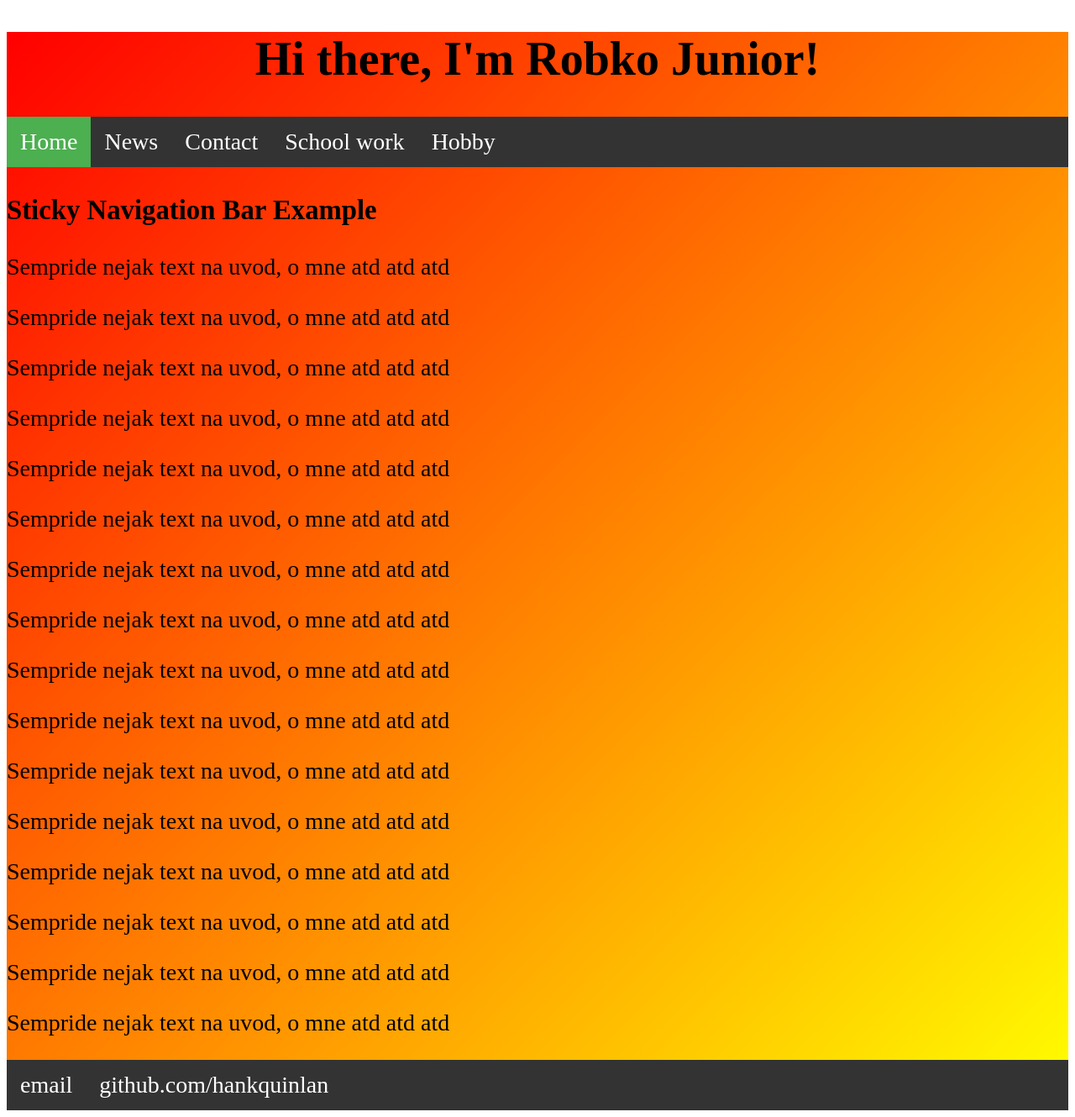
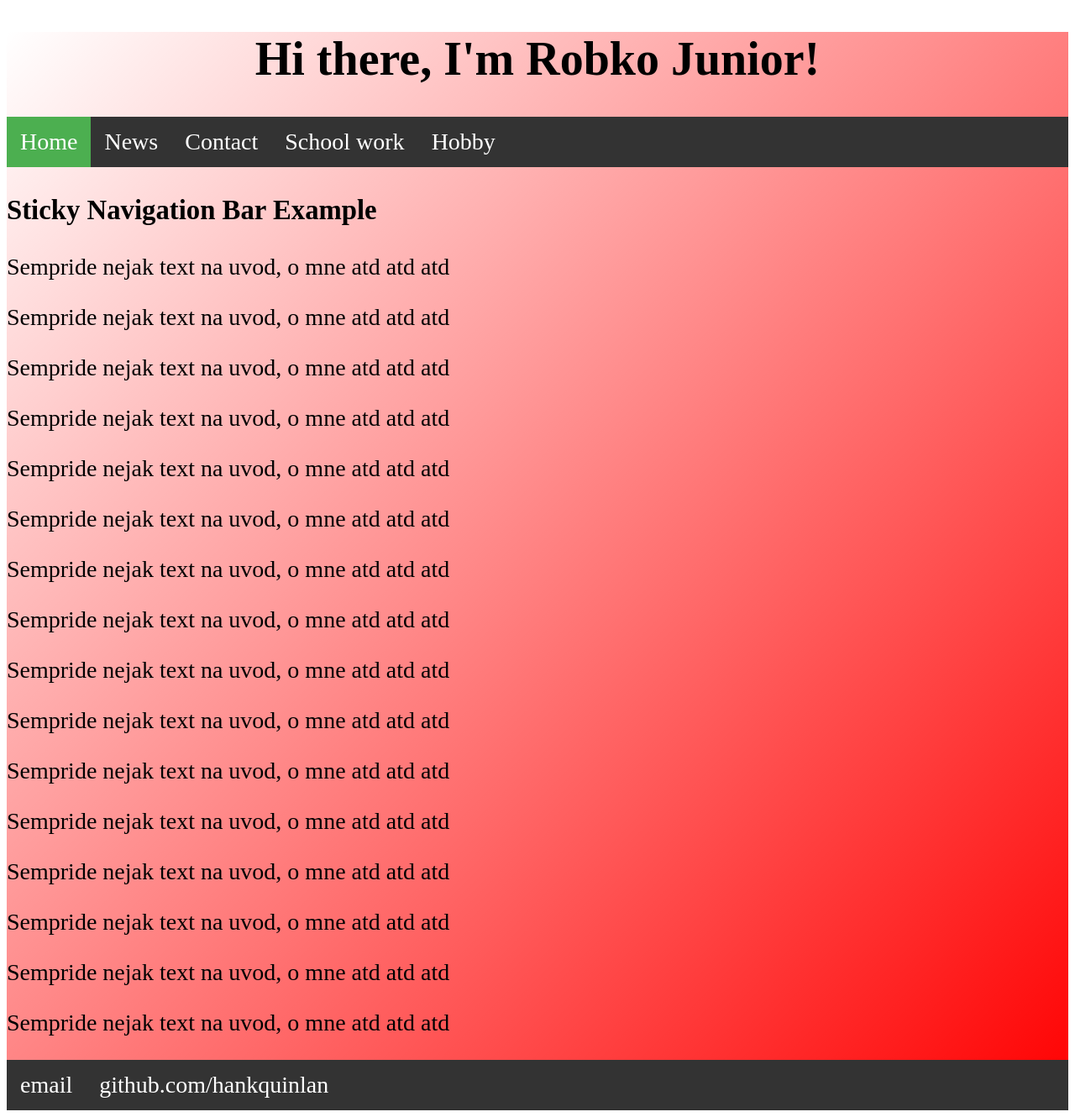
Before and after one commit to swexo/swexo.github.io, a Jekyll site: the page built from index.html, in a window 1280 px wide and 1330 px high. Shown: the whole window at 84% size. Built offline with Jekyll 4.4.1, drawn with Linux system fonts in a browser that asks for light colours.

Commit message:
Update skuska_css.css

```diff
--- a/css/skuska_css.css
+++ b/css/skuska_css.css
@@ -2,7 +2,7 @@ body {
     font-size: 28px;
 }
 #body1 {
-    background: linear-gradient(to bottom right, red, yellow);
+    background: linear-gradient(to bottom right, rgba(255,0,0,0), rgba(255,0,0,1));
 }
 header {
     text-align:center;
```
